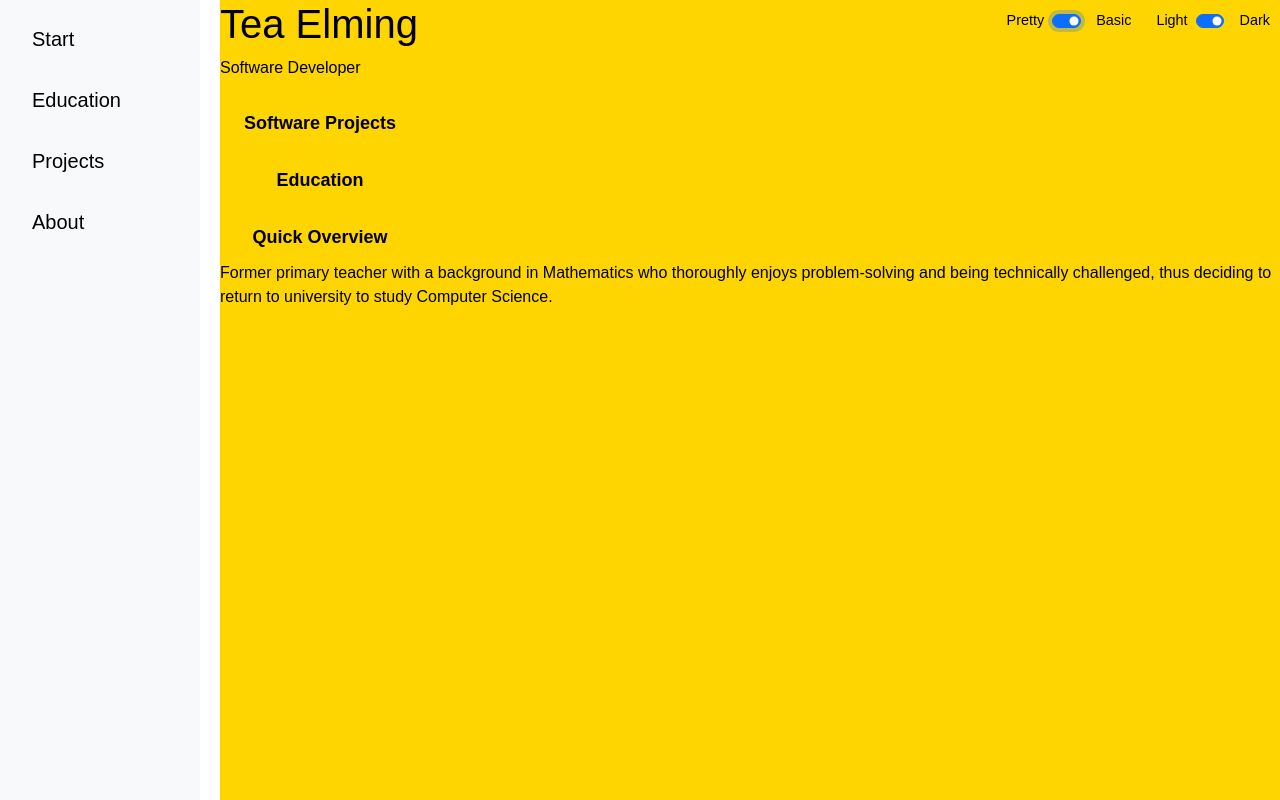
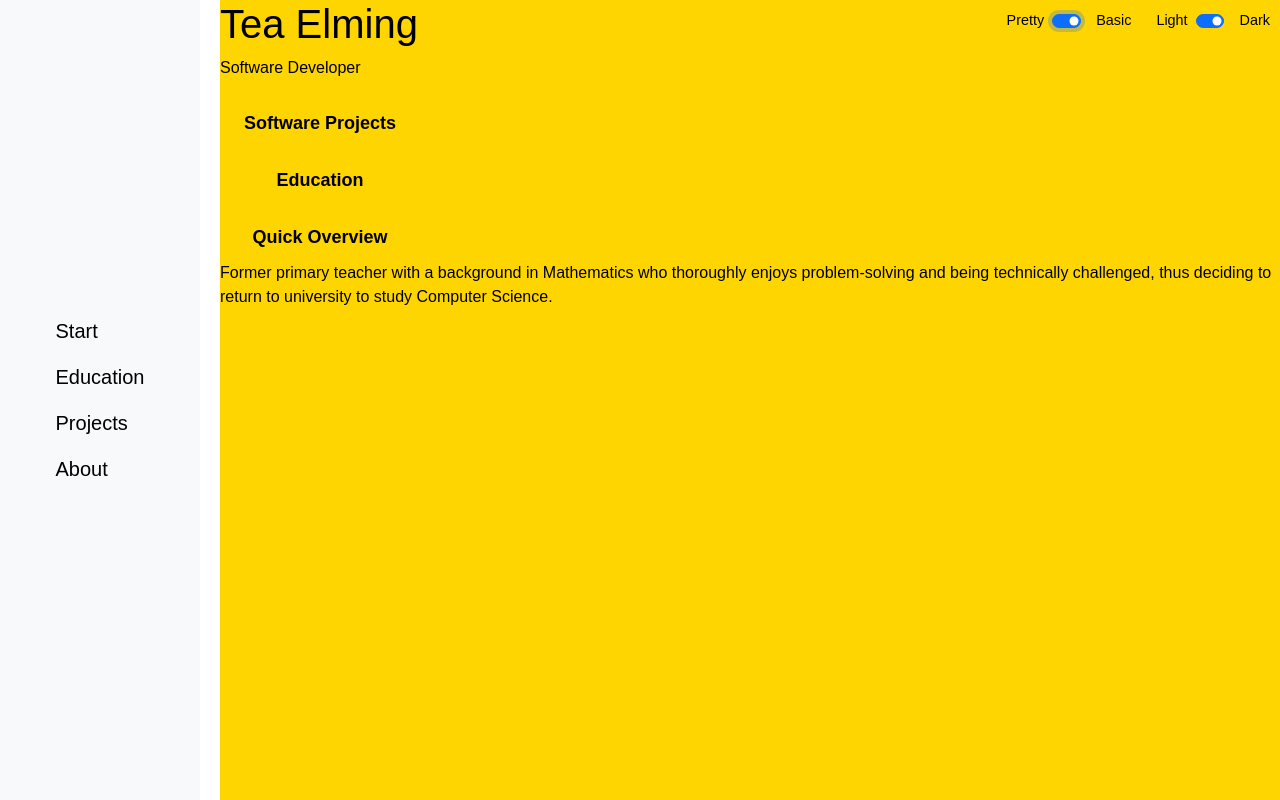
Before and after one commit to TeaElming/TeaElmingPortfolio, a React (Vite) app in the folder my-portfolio/: page / in a window 1280 px wide. Both pictures are taken after a click on the checkbox 1068 px from the left and 20 px from the top of the page. Shown: the top 800 px of the page. Built offline with nearby package versions, Linux system fonts and the light colour scheme.

Commit message:
Functional Navbar

```diff
--- a/my-portfolio/src/components/page-sections/basic/NavbarB.tsx
+++ b/my-portfolio/src/components/page-sections/basic/NavbarB.tsx
@@ -1,33 +1,35 @@
 /** @format */
+
 import { Nav } from "react-bootstrap"
-import { Link } from "react-router-dom"
+import { NavLink } from "react-router-dom"
+import "./css/Navbar.css"
 
 const NavbarB = () => {
 	return (
-		<div
-			style={{
-				position: "fixed",
-				top: 0,
-				left: 0,
-				width: "200px",
-				height: "100vh",
-				background: "#f8f9fa",
-				padding: "1rem",
-			}}
-		>
+		<div className="navbarB">
 			<Nav className="flex-column">
-				<Nav.Link as={Link} to="/start">
+				<ul>
+					<li>
+						<Nav.Link as={NavLink} to="/start">
 							Start
 						</Nav.Link>
-				<Nav.Link as={Link} to="/education">
+					</li>
+					<li>
+						<Nav.Link as={NavLink} to="/education">
 							Education
 						</Nav.Link>
-				<Nav.Link as={Link} to="/projects">
+					</li>
+					<li>
+						<Nav.Link as={NavLink} to="/projects">
 							Projects
 						</Nav.Link>
-				<Nav.Link as={Link} to="/about">
+					</li>
+					<li>
+						<Nav.Link as={NavLink} to="/about">
 							About
 						</Nav.Link>
+					</li>
+				</ul>
 			</Nav>
 		</div>
 	)
--- /dev/null
+++ b/my-portfolio/src/components/page-sections/basic/css/Navbar.css
@@ -0,0 +1,33 @@
+/* Navbar.css */
+.navbarB {
+  position: fixed;      /* fix the nav in place */
+  top: 0;
+  left: 0;
+  width: 200px;
+  height: 100vh;        /* stretch to full viewport height */
+  background: #f8f9fa;
+  display: flex;
+  flex-direction: column;
+  justify-content: center; /* vertically center all children */
+  align-items: center;     /* horizontally center all children */
+  padding: 1rem;
+  z-index: 9999;        /* ensure it stays on top of other elements if needed */
+}
+
+/* Default link styles */
+.navbarB .nav-link {
+  color: blue;
+  padding: 0.5rem 0;
+  text-decoration: none;
+}
+
+/* Hover state */
+.navbarB .nav-link:hover {
+  color: purple;
+}
+
+/* Active link */
+.navbarB .nav-link.active {
+  color: green;
+  font-weight: bold;
+}
--- a/my-portfolio/src/pages/basic/BasicLayout.tsx
+++ b/my-portfolio/src/pages/basic/BasicLayout.tsx
@@ -15,7 +15,8 @@ const BasicLayout = () => {
 
 	// When the URL changes (via a nav click), scroll to the proper section
 	useEffect(() => {
-    const path = location.pathname === "/" ? "start" : location.pathname.slice(1)
+		const path =
+			location.pathname === "/" ? "start" : location.pathname.slice(1)
 		const element = document.getElementById(path)
 		if (element) {
 			// Set a flag so the observer ignores updates during programmatic scroll
```
Lines whose indentation alone changed are shown as unchanged.
